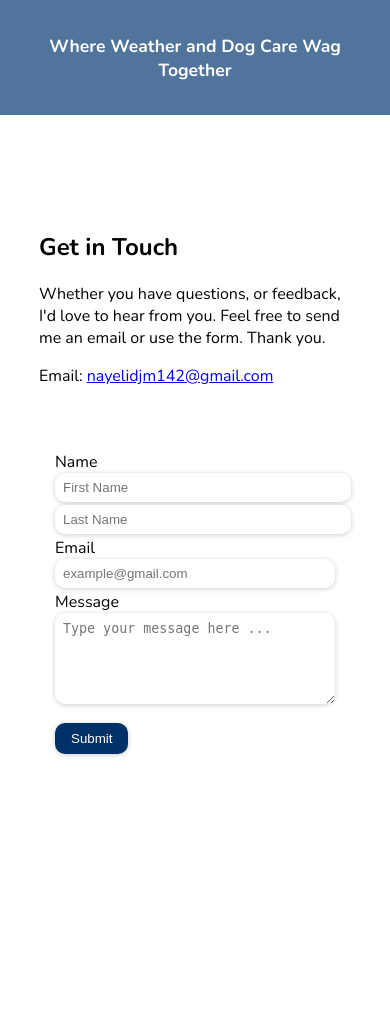
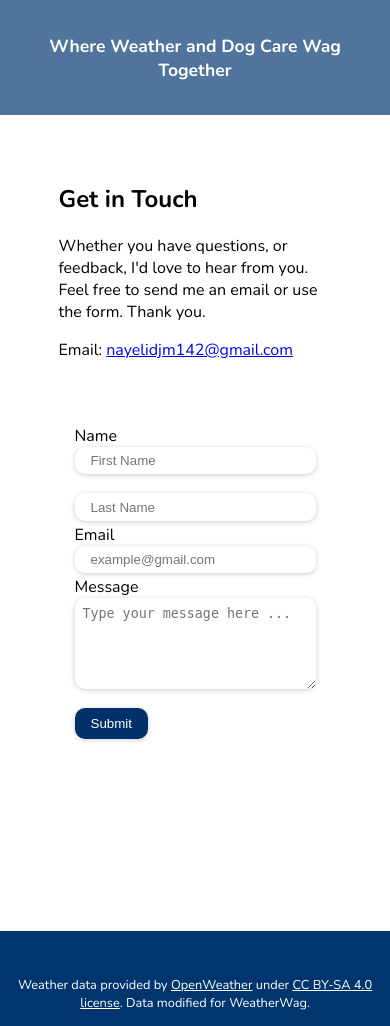
Before and after one commit to nayelimdejesus/weatherwag, a Flask app: template templates/contact.html in a window 390 px wide. Shown: the part 67-1093 px from the top of the page. Run offline with Flask 3, Linux system fonts and the light colour scheme; the template is opened without the code that fills it, so the values that code supplies are empty.

Commit message:
style(contact): enhance layout of contact card and contact form for mobile responsiveness

```diff
--- a/static/style.css
+++ b/static/style.css
@@ -167,7 +167,7 @@ textarea{
   box-shadow: 0 1px 5px rgba(0, 0, 0, 0.2);
 }
  /* Input styling */
-input{
+.user-input input{
     border-radius: 10px;
     padding-inline: 1rem;
     padding-block: .3rem;
@@ -178,7 +178,24 @@ input{
     box-shadow: 0 1px 5px rgba(0, 0, 0, 0.2);
 }
 @media (max-width: 480px) {
-  input {
+  .user-input input {
+    border-radius: 10px;
+    width:10rem;
+    height:1.2rem;
+  }
+}
+.mobile-user-input input{
+    border-radius: 10px;
+    padding-inline: 1rem;
+    padding-block: .3rem;
+    width:8rem;
+    height:1.1rem;
+    margin-bottom: .2rem;
+    border:rgba(0, 0, 255, 0.25);
+    box-shadow: 0 1px 5px rgba(0, 0, 0, 0.2);
+}
+@media (max-width: 480px) {
+  .mobile-user-input input {
     border-radius: 10px;
     width:10rem;
     height:1.2rem;
@@ -638,6 +655,7 @@ select{
     box-shadow: 0 1px 5px rgba(0, 0, 0, 0.2);
     background-color: white;
     cursor: pointer;
+    text-decoration: none;
 
 }
 @media (max-width: 480px) {
@@ -856,72 +874,87 @@ select{
 #email{
   width: auto;
 }
+.card{
+    width: 100%;
+    max-width: 80rem;
+    height: auto;
+    text-align: center;
+    padding-block: 1rem;
+    margin: 0 auto;
+}
+
+@media (max-width: 1024px) {
+  .card {
+    max-width: 90%;
+  }
+}
+
+/* Contact Card */
 .contact-card{
     width: 100%;
+    max-width: 50rem;
     background-color: rgba(255, 255, 255, 0.834);
-    max-width: 60%;
     margin: 0 auto;
-    padding: 2rem 4rem;
-    text-align: left;
+    padding: 1rem 2rem;
     display: flex;
-    gap: 4rem;
     border-radius: 10px;
-    margin-block: 5rem;
+    gap:2rem;
+    flex-wrap: wrap;
+    margin-top:2rem;
 }
-@media (max-width: 960px) {
+@media (max-width: 1024px) {
   .contact-card {
-    max-width: 60%;
-    display: flex;
-    flex-direction: column;
-    gap: 2rem;
+    max-width: 80%;
   }
 }
-@media (max-width: 403px) {
+@media (max-width: 480px) {
   .contact-card {
-    width: 100%;
-    max-width: 80%;
-    padding: 1rem;
-    display: flex;
+    max-width: 70%;
     flex-direction: column;
   }
 }
 
+/* Section 1 (Get in Touch) and Section 2 (Form) in Card */
 .contact-section{
-  width: 100%;
-  max-width: 80%;
-  margin: 0 auto;
+  flex: 1;
 }
-@media (max-width: 490px) {
+@media (max-width: 480px) {
   .contact-section {
-    width: 100%;
     max-width: 100%;
-
-  }
-}
-.contact-name{
-  display: flex;
-  gap: 1rem;
-}
-@media (max-width: 820px) {
-  .contact-name {
-  display: block;
-
+    flex-direction: column;
   }
 }
 
-#contact-input{
-  width: 100%;
-  padding-inline: .5rem;
-}
-#email{
-  padding-inline: .5rem;
-}
+/* Contact Form */
 .contact-form{
    display:flex;
    flex-direction: column;
    padding: 1rem;
    text-align: center;
 }
+
+/* Inputs in Contact Form */
+.contact-form input{
+    border-radius: 10px;
+    padding-inline: 1rem;
+    padding-block: .3rem;
+    height:1.1rem;
+    margin-bottom: .2rem;
+    border:rgba(0, 0, 255, 0.25);
+    box-shadow: 0 1px 5px rgba(0, 0, 0, 0.2);
+}
+
+/* First and Last Name */
+.form-name{
+  display: flex;
+  gap: 1rem;
+}
+@media (max-width: 1024px) {
+  .form-name {
+    flex-direction: column;
+  }
+}
+
 .about-card{
   margin: 0 auto;
   margin-inline: 15rem;
@@ -985,5 +1018,5 @@ footer{
 }
 
 .dog-places{
-
+  border:none;
 }
--- a/templates/contact.html
+++ b/templates/contact.html
@@ -10,9 +10,9 @@
     <div class = "contact-section">
         <form class = "contact-form" method="POST" action="/contact">
             <label>Name</label>
-            <div class = "contact-name">
-                <input id = "contact-input" type = "text" name = "first_name" placeholder="First Name" required/>
-                <input id = "contact-input" type = "text" name = "last_name" placeholder="Last Name" required/>
+            <div class = "form-name">
+                <input type = "text" name = "first_name" placeholder="First Name" required/>
+                <input type = "text" name = "last_name" placeholder="Last Name" required/>
             </div>
             <label>Email</label>
                 <input id = "email" type = "email" name = "email" placeholder="example@gmail.com" required/>
```
